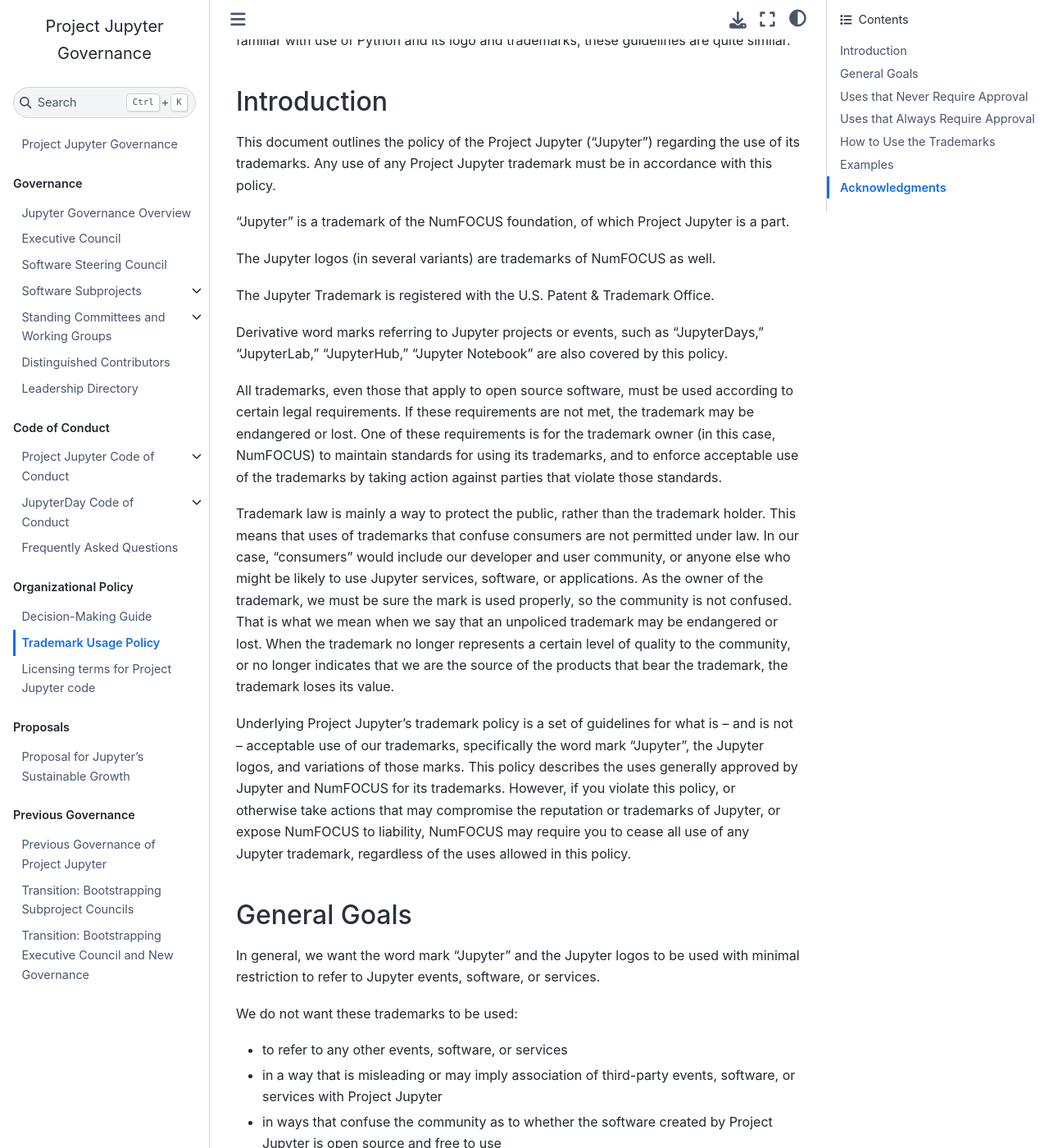
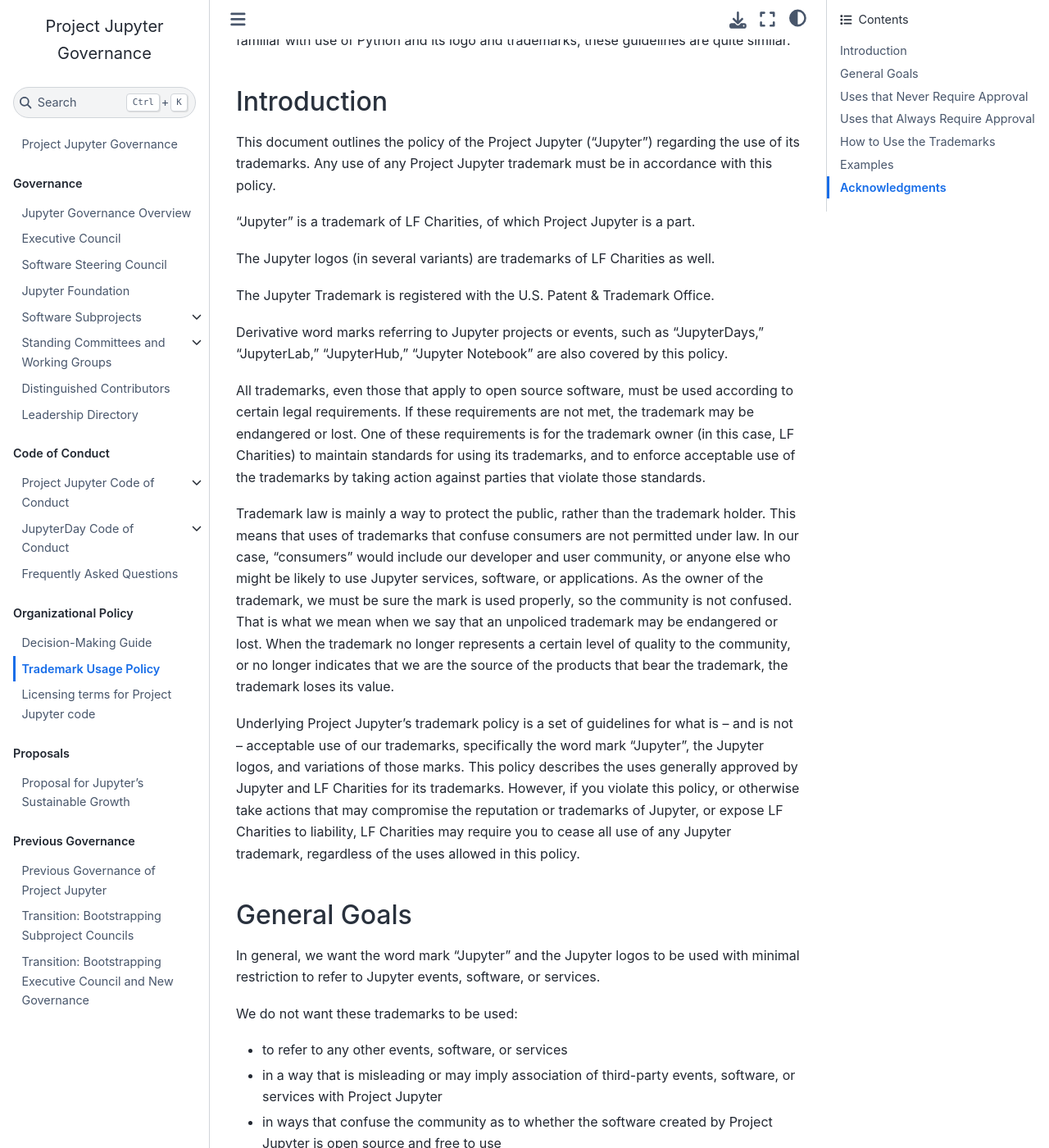
Before and after one commit to jupyter/governance, a Jupyter Book: the page built from trademarks.md, in a window 1280 px wide and 1400 px high, scrolled down 446 px. Shown: the whole window at 82% size. Built offline with Jupyter Book 1.0.4 settings and Sphinx 7.4.7 and the Sphinx Book theme 1.1.4, drawn with Linux system fonts in a browser that asks for light colours; pages that are not in the unit, such as notebooks, are missing from menus; some of the changed text lies outside the part shown.

Commit message:
Move to Linux Foundation Charities 501(c)(3) and establish the Jupyter Foundation directed fund.

```diff
--- a/_toc.yml
+++ b/_toc.yml
@@ -6,6 +6,7 @@
   - file: overview
   - file: executive_council
   - file: software_steering_council
+  - file: jupyter_foundation
   - file: software_subprojects
     sections:
     - file: list_of_subprojects
--- a/trademarks.md
+++ b/trademarks.md
@@ -22,10 +22,9 @@
 regarding the use of its trademarks.
 Any use of any Project Jupyter trademark must be in accordance with this policy.
 
-"Jupyter" is a trademark of the NumFOCUS foundation,
-of which Project Jupyter is a part.
+"Jupyter" is a trademark of LF Charities, of which Project Jupyter is a part.
 
-The Jupyter logos (in several variants) are trademarks of NumFOCUS as well.
+The Jupyter logos (in several variants) are trademarks of LF Charities as well.
 
 The Jupyter Trademark is registered with the U.S. Patent & Trademark Office.
 
@@ -36,7 +35,7 @@
 All trademarks, even those that apply to open source software,
 must be used according to certain legal requirements.
 If these requirements are not met, the trademark may be endangered or lost.
-One of these requirements is for the trademark owner (in this case, NumFOCUS)
+One of these requirements is for the trademark owner (in this case, LF Charities)
 to maintain standards for using its trademarks,
 and to enforce acceptable use of the trademarks by taking action against parties that violate those standards.
 
@@ -56,11 +55,11 @@
 -- and is not -- acceptable use of our trademarks,
 specifically the word mark "Jupyter", the Jupyter logos,
 and variations of those marks.
-This policy describes the uses generally approved by Jupyter and NumFOCUS for its trademarks.
+This policy describes the uses generally approved by Jupyter and LF Charities for its trademarks.
 However, if you violate this policy,
 or otherwise take actions that may compromise the reputation or trademarks of Jupyter,
-or expose NumFOCUS to liability,
-NumFOCUS may require you to cease all use of any Jupyter trademark,
+or expose LF Charities to liability,
+LF Charities may require you to cease all use of any Jupyter trademark,
 regardless of the uses allowed in this policy.
 
 
@@ -110,7 +109,7 @@
 We understand that not everyone (including ourselves) can afford to give away merchandise
 in sufficient quantities to meet demand.
 Because of this, we would love help from the community in creating an official place to purchase
-Jupyter branded merchandise with the profits going back to the project through NumFOCUS.
+Jupyter branded merchandise with the profits going back to the project through LF Charities.
 
 If you are interested in helping out with this please get in touch with us on
 the [Jupyter Google Group][].
@@ -147,7 +146,7 @@
 0. If the word "Jupyter" or the Jupyter logos are used in certain contexts,
     the following statement should accompany its use:
 
-    > "Jupyter" and the Jupyter logos are trademarks or registered trademarks of NumFOCUS,
+    > "Jupyter" and the Jupyter logos are trademarks or registered trademarks of LF Charities,
     > used by ___________ with permission.
 
 0. For websites and documentation this can be on a "legal statements" page.
```
Also changed, not shown: executive_council.md (+3 -1 lines), jupyter_foundation.md (added, +27 -0 lines), overview.md (+2 -1 lines), people.md (+12 -0 lines).
